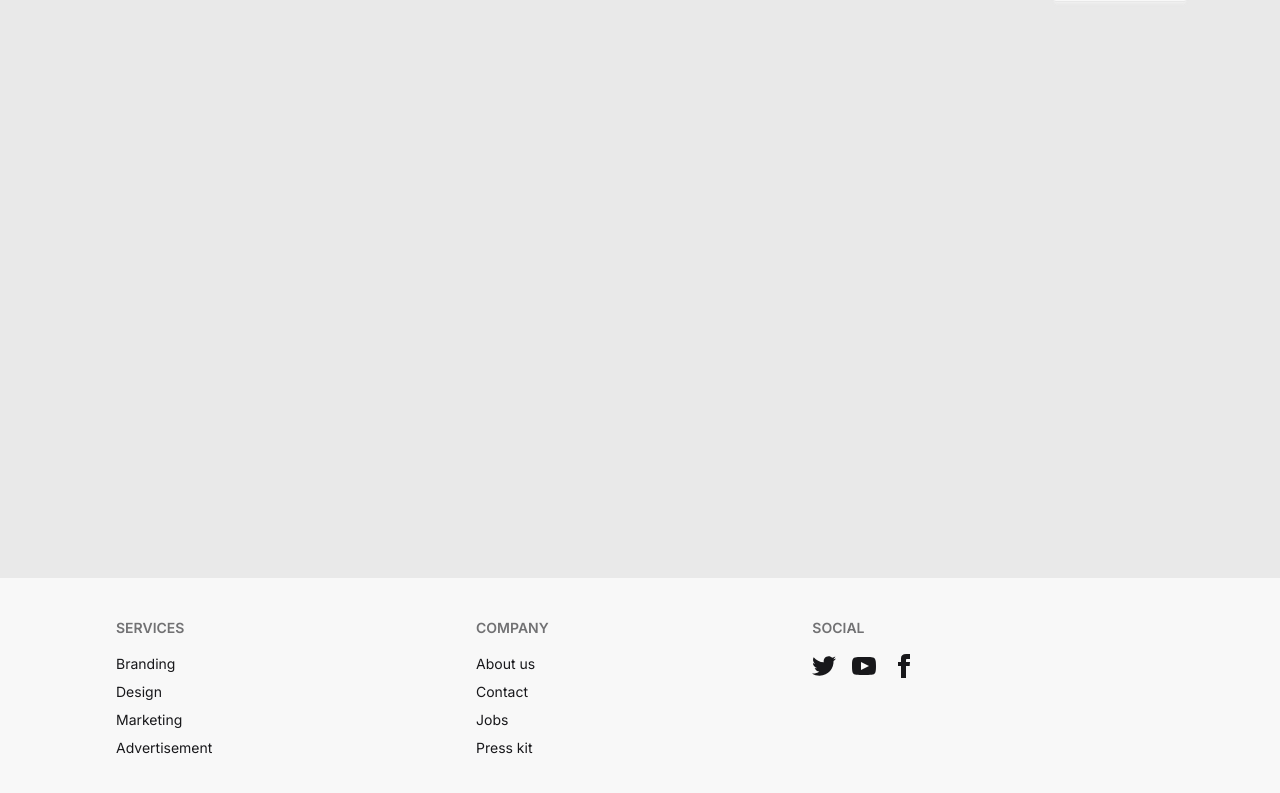
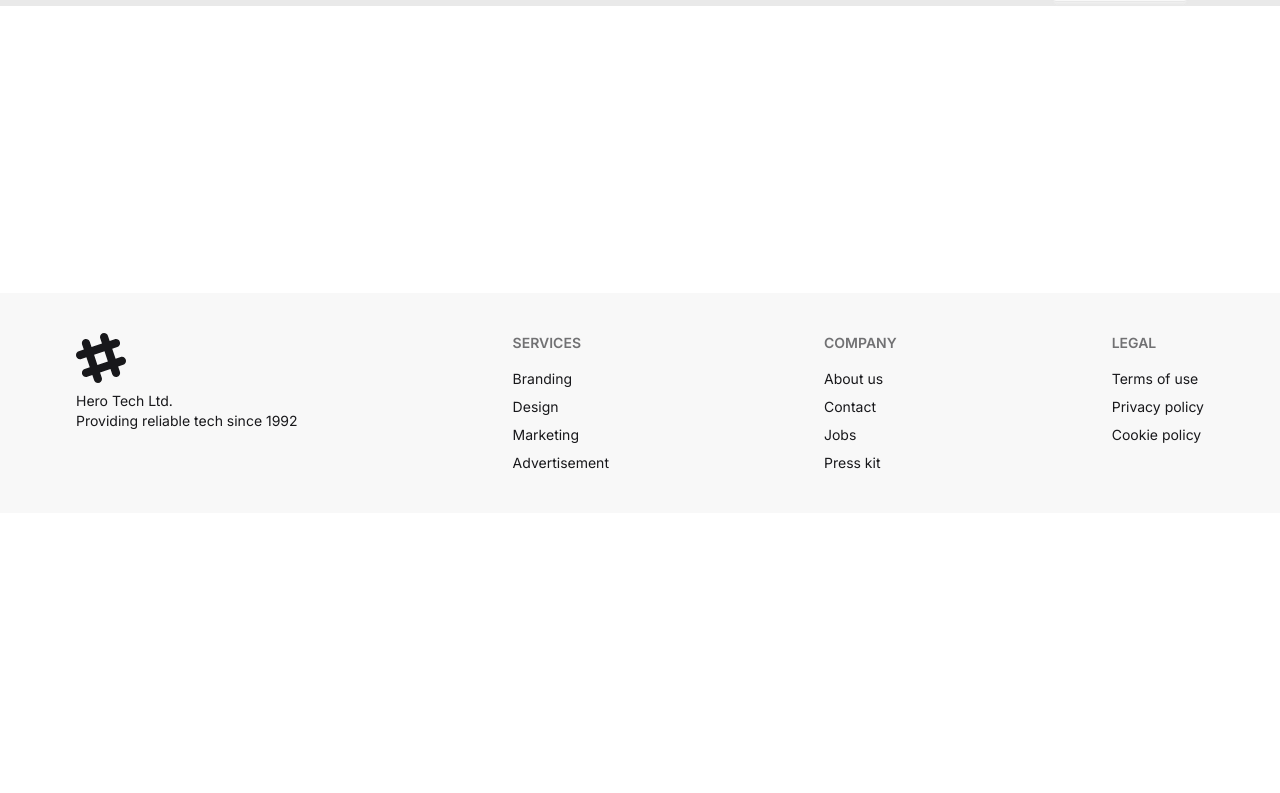
Before and after one commit to noruzzaman-rahat/hero-website-8, a React (Vite) app: page /instalation in a window 1280 px wide. Shown: the part 287-1080 px from the top of the page. After the commit the page ends 800 px from the top, so only its background shows below. Built offline with nearby package versions, Linux system fonts and the light colour scheme.

Commit message:
updated the navbar

```diff
--- a/src/components/Footer/Footer.jsx
+++ b/src/components/Footer/Footer.jsx
@@ -3,9 +3,27 @@
 
 const Footer = () => {
   return (
-    <div className="bg-base-200">
+    <div className="bg-base-200 p-10">
       <Container>
-        <footer className="footer sm:footer-horizontal  text-base-content p-10">
+        <footer className="footer sm:footer-horizontal bg-base-200 text-base-content justify-between">
+          <aside>
+            <svg
+              width="50"
+              height="50"
+              viewBox="0 0 24 24"
+              xmlns="http://www.w3.org/2000/svg"
+              fillRule="evenodd"
+              clipRule="evenodd"
+              className="fill-current"
+            >
+              <path d="M22.672 15.226l-2.432.811.841 2.515c.33 1.019-.209 2.127-1.23 2.456-1.15.325-2.148-.321-2.463-1.226l-.84-2.518-5.013 1.677.84 2.517c.391 1.203-.434 2.542-1.831 2.542-.88 0-1.601-.564-1.86-1.314l-.842-2.516-2.431.809c-1.135.328-2.145-.317-2.463-1.229-.329-1.018.211-2.127 1.231-2.456l2.432-.809-1.621-4.823-2.432.808c-1.355.384-2.558-.59-2.558-1.839 0-.817.509-1.582 1.327-1.846l2.433-.809-.842-2.515c-.33-1.02.211-2.129 1.232-2.458 1.02-.329 2.13.209 2.461 1.229l.842 2.515 5.011-1.677-.839-2.517c-.403-1.238.484-2.553 1.843-2.553.819 0 1.585.509 1.85 1.326l.841 2.517 2.431-.81c1.02-.33 2.131.211 2.461 1.229.332 1.018-.21 2.126-1.23 2.456l-2.433.809 1.622 4.823 2.433-.809c1.242-.401 2.557.484 2.557 1.838 0 .819-.51 1.583-1.328 1.847m-8.992-6.428l-5.01 1.675 1.619 4.828 5.011-1.674-1.62-4.829z"></path>
+            </svg>
+            <p>
+              Hero Tech Ltd.
+              <br />
+              Providing reliable tech since 1992
+            </p>
+          </aside>
           <nav>
             <h6 className="footer-title">Services</h6>
             <a className="link link-hover">Branding</a>
@@ -21,42 +39,10 @@
             <a className="link link-hover">Press kit</a>
           </nav>
           <nav>
-            <h6 className="footer-title">Social</h6>
-            <div className="grid grid-flow-col gap-4">
-              <a>
-                <svg
-                  xmlns="http://www.w3.org/2000/svg"
-                  width="24"
-                  height="24"
-                  viewBox="0 0 24 24"
-                  className="fill-current"
-                >
-                  <path d="M24 4.557c-.883.392-1.832.656-2.828.775 1.017-.609 1.798-1.574 2.165-2.724-.951.564-2.005.974-3.127 1.195-.897-.957-2.178-1.555-3.594-1.555-3.179 0-5.515 2.966-4.797 6.045-4.091-.205-7.719-2.165-10.148-5.144-1.29 2.213-.669 5.108 1.523 6.574-.806-.026-1.566-.247-2.229-.616-.054 2.281 1.581 4.415 3.949 4.89-.693.188-1.452.232-2.224.084.626 1.956 2.444 3.379 4.6 3.419-2.07 1.623-4.678 2.348-7.29 2.04 2.179 1.397 4.768 2.212 7.548 2.212 9.142 0 14.307-7.721 13.995-14.646.962-.695 1.797-1.562 2.457-2.549z"></path>
-                </svg>
-              </a>
-              <a>
-                <svg
-                  xmlns="http://www.w3.org/2000/svg"
-                  width="24"
-                  height="24"
-                  viewBox="0 0 24 24"
-                  className="fill-current"
-                >
-                  <path d="M19.615 3.184c-3.604-.246-11.631-.245-15.23 0-3.897.266-4.356 2.62-4.385 8.816.029 6.185.484 8.549 4.385 8.816 3.6.245 11.626.246 15.23 0 3.897-.266 4.356-2.62 4.385-8.816-.029-6.185-.484-8.549-4.385-8.816zm-10.615 12.816v-8l8 3.993-8 4.007z"></path>
-                </svg>
-              </a>
-              <a>
-                <svg
-                  xmlns="http://www.w3.org/2000/svg"
-                  width="24"
-                  height="24"
-                  viewBox="0 0 24 24"
-                  className="fill-current"
-                >
-                  <path d="M9 8h-3v4h3v12h5v-12h3.642l.358-4h-4v-1.667c0-.955.192-1.333 1.115-1.333h2.885v-5h-3.808c-3.596 0-5.192 1.583-5.192 4.615v3.385z"></path>
-                </svg>
-              </a>
-            </div>
+            <h6 className="footer-title">Legal</h6>
+            <a className="link link-hover">Terms of use</a>
+            <a className="link link-hover">Privacy policy</a>
+            <a className="link link-hover">Cookie policy</a>
           </nav>
         </footer>
       </Container>
--- a/src/pages/Instalation.jsx
+++ b/src/pages/Instalation.jsx
@@ -35,7 +35,7 @@
     setInstalledApp((prev) => prev.filter((app) => app.id !== id));
   };
   return (
-    <div className="bg-[#e9e9e9] min-h-screen">
+    <div className="bg-[#e9e9e9] mb-[20px]">
       <Container>
         <div className="py-10 space-y-2">
           <h1 className="text-3xl font-bold text-center">All Instaled Apps</h1>
```
